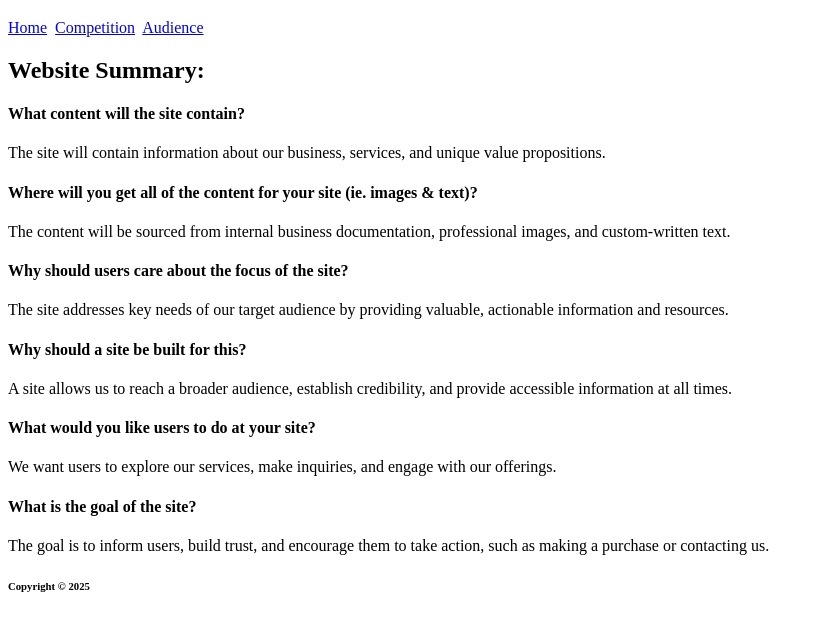
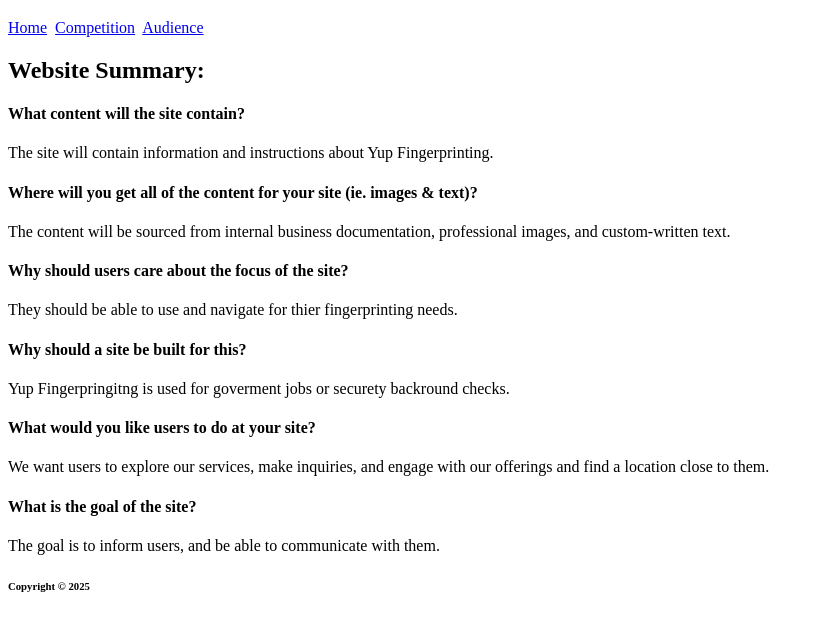
Before and after one commit to denimditt/se1400, a plain HTML site: page milestone1/index.html in a window 1280 px wide. Shown: the part 61-692 px from the top of the page, without its empty margins (0-824 px from the left). Drawn offline with Linux system fonts and the light colour scheme.

Commit message:
Changed answers

```diff
--- a/milestone1/index.html
+++ b/milestone1/index.html
@@ -18,22 +18,22 @@
     <main>
         <h2>Website Summary:</h2>
         <h4>What content will the site contain?</h4>
-        <p>The site will contain information about our business, services, and unique value propositions.</p>
+        <p>The site will contain information and instructions about Yup Fingerprinting.</p>
 
         <h4>Where will you get all of the content for your site (ie. images & text)?</h4>
         <p>The content will be sourced from internal business documentation, professional images, and custom-written text.</p>
 
         <h4>Why should users care about the focus of the site?</h4>
-        <p>The site addresses key needs of our target audience by providing valuable, actionable information and resources.</p>
+        <p>They should be able to use and navigate for thier fingerprinting needs.</p>
 
         <h4>Why should a site be built for this?</h4>
-        <p>A site allows us to reach a broader audience, establish credibility, and provide accessible information at all times.</p>
+        <p>Yup Fingerpringitng is used for goverment jobs or securety backround checks.</p>
 
         <h4>What would you like users to do at your site?</h4>
-        <p>We want users to explore our services, make inquiries, and engage with our offerings.</p>
+        <p>We want users to explore our services, make inquiries, and engage with our offerings and find a location close to them.</p>
 
         <h4>What is the goal of the site?</h4>
-        <p>The goal is to inform users, build trust, and encourage them to take action, such as making a purchase or contacting us.</p>
+        <p>The goal is to inform users, and be able to communicate with them.</p>
     </main>
     <footer>
         <h6>Copyright &copy; 2025</h6>
```
